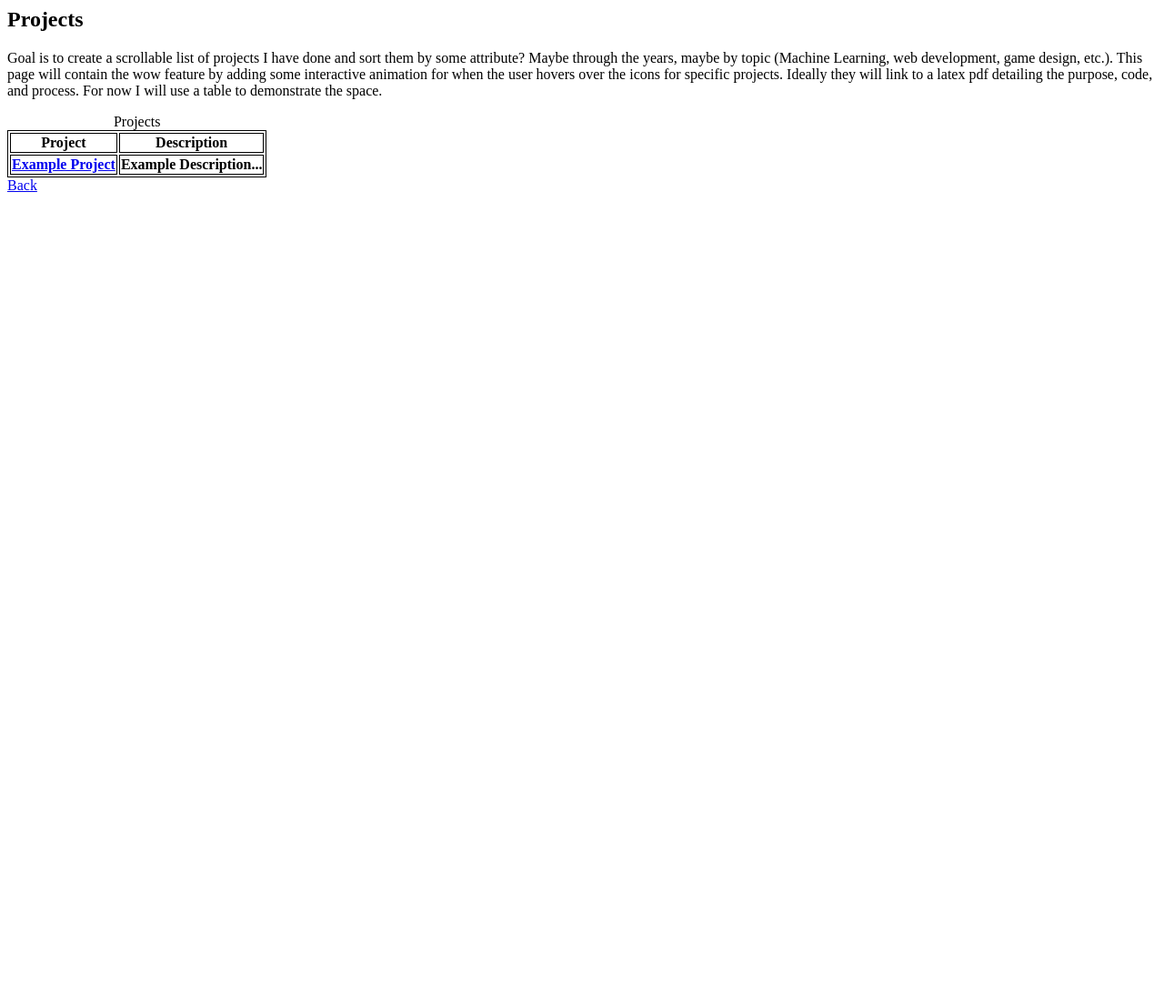
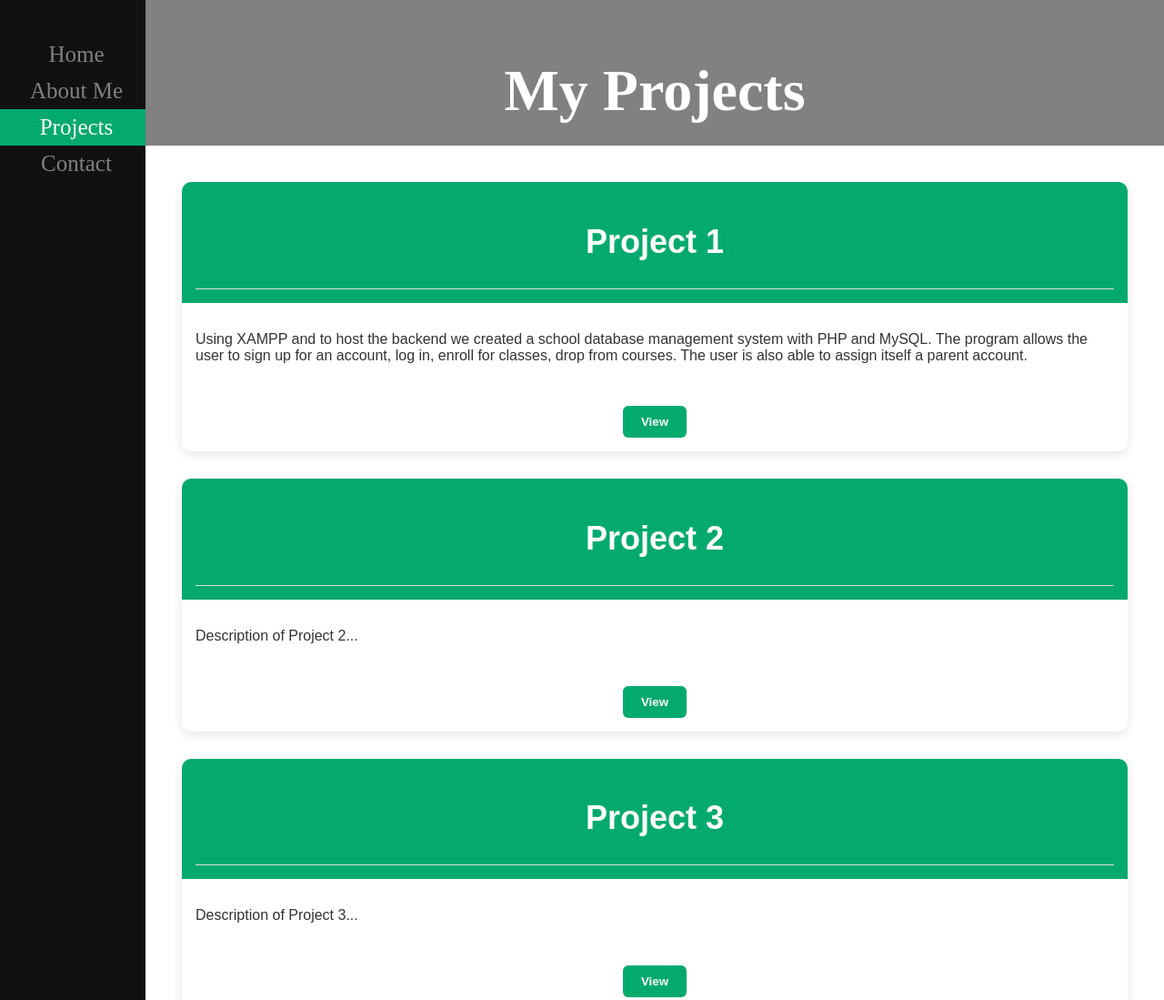
Before and after one commit to RJones-Code/MyWebsite, a plain HTML site: page projectsPage.html in a window 1280 px wide. Shown: the top 1099 px of the page at 91% size. Before the commit the page ends 800 px from the top, so only its background shows below. Drawn offline with Linux system fonts and the light colour scheme.

Commit message:
New changes for website, some style, and some function

```diff
--- /dev/null
+++ b/CSS/style.css
@@ -0,0 +1,160 @@
+
+/* Definition for Page Layout */
+body {
+   background: white;
+   font-size: 2em;
+   text-align: center;
+   display: grid;
+   margin: 0;
+
+   grid-template-columns: 160px auto;
+   grid-template-rows: 160px auto 100px;
+
+   grid-template-areas:
+      "nav head"
+      "nav main"
+      "nav foot";
+   min-height: 100vh;
+}
+
+header {
+    grid-area: head;
+    background: #818181;
+    color:white;
+    padding: 20px;
+}
+
+main {
+    grid-area: main;
+    padding: 20px;
+}
+
+footer {
+    background-color: #333;
+    color: white;
+    text-align: center;
+    padding: 10px;
+    grid-area: foot;
+}
+
+/* Add a black background color to the top navigation */
+nav.side-nav {
+  background-color: #111; /* Black */
+  color:white;
+  overflow-x: hidden; /* Disable horizontal scroll */
+  padding-top: 40px;
+
+  grid-area: nav;
+}
+
+/* Style the links inside the navigation bar */
+nav.side-nav a {
+  padding: 6px 8px 6px 16px;
+  text-decoration: none;
+  font-size: 25px;
+  color: #818181;
+  display: block;
+}
+
+/* Change the color of links on hover */
+nav.side-nav a:hover {
+  background-color: #ddd;
+  color: black;
+}
+
+/* Add a color to the active/current link */
+nav.side-nav a.active {
+  background-color: #04AA6D;
+  color: white;
+}
+
+.projects-grid {
+  display: grid;
+  grid-template-columns: repeat(auto-fit, minmax(600px, 1fr));
+  gap: 30px;
+  padding: 20px;
+  min-height: auto;
+  justify-content: center;
+}
+
+.project-card {
+  display: flex;
+  flex-direction: column; /* stack sections vertically */
+  justify-content: space-between; /* push footer to bottom */
+  width: 100%;
+  background: white;
+  border-radius: 10px;
+  box-shadow: 0 4px 12px rgba(0,0,0,0.1);
+  overflow: hidden;
+  padding: 0; /* we'll control spacing in sections */
+  font-family: Arial, sans-serif;
+
+  transition: transform 0.3s ease, box-shadow 0.3s ease; /* smooth animation */
+  cursor: pointer; /* optional: indicates interactivity */
+}
+
+.project-card:hover {
+  transform: translateY(-5px); /* moves card up */
+  box-shadow: 0 8px 20px rgba(0,0,0,0.2); /* stronger shadow */
+}
+
+/* Top section: Title */
+.card-title {
+  background: #04AA6D;
+  color: white;
+  font-weight: bold;
+  font-size: 1.5rem;
+  text-align: center;
+  padding: 15px;
+}
+
+/* Divider */
+.card-title::after {
+  content: "";
+  display: block;
+  height: 1px;
+  background: #ddd;
+  margin-top: 0;
+}
+
+/* Middle section: Description */
+.card-description {
+  flex: 1; /* take up remaining space */
+  padding: 15px;
+  text-align: left;
+
+  font-size: clamp(12px, 1.5vw, 16px); /* responsive font size */
+  color: #333;
+}
+
+/* Divider above footer */
+.card-footer::before {
+  content: "";
+  display: block;
+  height: 1px;
+  background: #ddd;
+  margin-bottom: 10px;
+}
+
+/* Bottom section: Button */
+.card-footer {
+  padding: 15px;
+  display: flex;
+  justify-content: center; /* center button horizontally */
+  align-items: center; /* center button vertically */
+}
+
+.card-footer button {
+  padding: 10px 20px;
+  border: none;
+  border-radius: 6px;
+  background: #04AA6D;
+  color: white;
+  font-weight: bold;
+  cursor: pointer;
+  transition: background 0.2s;
+}
+
+.card-footer button:hover {
+  background: #028a55;
+}
--- a/projectsPage.html
+++ b/projectsPage.html
@@ -1,39 +1,91 @@
 <html lang="en">
-    <style>
-        table, th, td {
-            border: 1px solid black
-        }
-    </style>
     <head>
+        <meta charset="UTF-8">
         <title>Projects</title>
+        <link rel="stylesheet" href="CSS/style.css">
     </head>
     <body>
-        <section id="Projects">
-        <h1>Projects</h1>
-            <p>
-                Goal is to create a scrollable list of projects I have done and sort them by
-                some attribute? Maybe through the years, maybe by topic (Machine Learning,
-                web development, game design, etc.). This page will contain the wow feature by
-                adding some interactive animation for when the user hovers over the icons for
-                specific projects. Ideally they will link to a latex pdf detailing the purpose,
-                code, and process. For now I will use a table to demonstrate the space.
-            </p>
-            <div>
-                <table>
-                    <caption>Projects</caption>
-                    <tr>
-                        <th>Project</th>
-                        <th>Description</th>
-                    </tr>
-                    <tr>
-                        <th> <a href="ProjectResources/exampleProject.pdf" alt="Error: Example Project" target="_blank">Example Project</a></th>
-                        <th>Example Description...</th>
-                    </tr>
-                </table>
+        <!-- Navigation Bar -->
+        <nav class="side-nav">
+            <a href="mainPage.html" alt="Error: Main Page">Home</a></li>
+            <a href="aboutMePage.html" alt="Error: About Me Page">About Me</a></li>
+            <a class="active" href="projectsPage.html" alt="Error: Projects Page">Projects</a></li>
+            <a href="contactPage.html" alt="Error: Contact Page">Contact</a></li>
+        </nav>
+
+        <!-- Page Header -->
+        <header>
+            <h1>My Projects</h1>
+        </header>
+
+        <!-- Main Body -->
+        <main>
+            <div class="projects-grid">
+                <div class="project-card">
+                    <div class="card-title">
+                        <h2>Project 1</h2>
+                    </div>
+                    <div class="card-description">
+                        <p>Using XAMPP and to host the backend we created a school database
+                            management system with PHP and MySQL. The program allows the user to
+                            sign up for an account, log in, enroll for classes, drop from courses.
+                            The user is also able to assign itself a parent account.
+                        </p>
+                    </div>
+                    <div class="card-footer">
+                        <button>View</button>
+                    </div>
+                </div>
+                <div class="project-card">
+                    <div class="card-title">
+                        <h2>Project 2</h2>
+                    </div>
+                    <div class="card-description">
+                        <p>Description of Project 2...</p>
+                    </div>
+                    <div class="card-footer">
+                        <button>View</button>
+                    </div>
+                </div>
+                <div class="project-card">
+                    <div class="card-title">
+                        <h2>Project 3</h2>
+                    </div>
+                    <div class="card-description">
+                        <p>Description of Project 3...</p>
+                    </div>
+                    <div class="card-footer">
+                        <button>View</button>
+                    </div>
+                </div>
+                <div class="project-card">
+                    <div class="card-title">
+                        <h2>Project 4</h2>
+                    </div>
+                    <div class="card-description">
+                        <p>Description of Project 4...</p>
+                    </div>
+                    <div class="card-footer">
+                        <button>View</button>
+                    </div>
+                </div>
+                <div class="project-card">
+                    <div class="card-title">
+                        <h2>Project 5</h2>
+                    </div>
+                    <div class="card-description">
+                        <p>Description of Project 5...</p>
+                    </div>
+                    <div class="card-footer">
+                        <button>View</button>
+                    </div>
+                </div>
             </div>
-        </section>
+        </main>
     </body>
+
+    <!-- Footer -->
     <footer>
-        <a href="mainPage.html" alt="Error: Main Page">Back</a>
+        <p>© 2025 by Russell Jones. All rights reserved.</p>
     </footer>
 </html>
```
Also changed, not shown: aboutMePage.html (+15 -1 lines), contactPage.html (+16 -1 lines), mainPage.html (+26 -9 lines).
